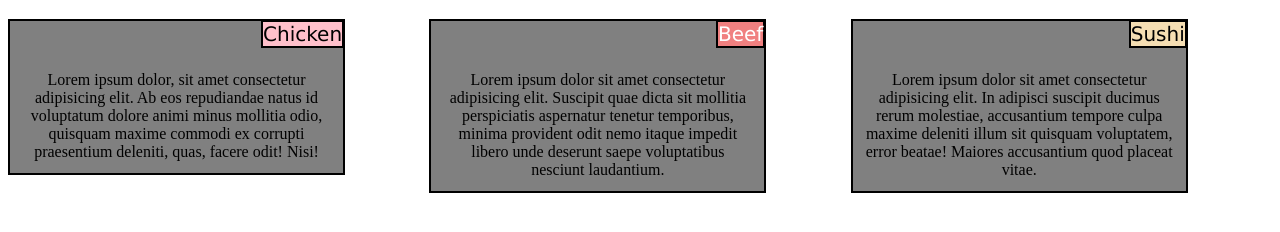
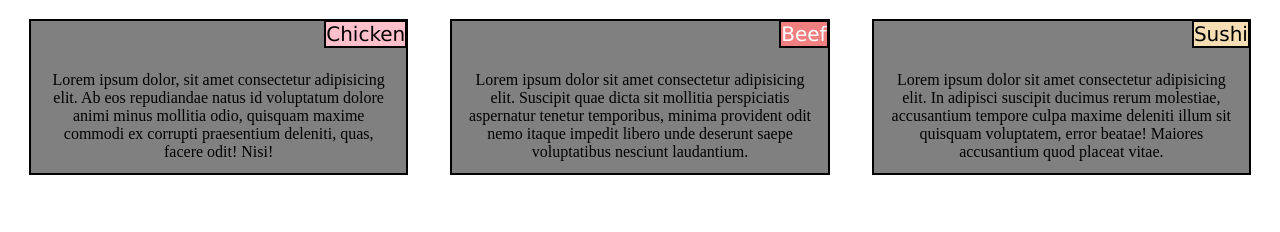
Before and after one commit to laurasierr/Coursera-Modulo2, a plain HTML site: page index.html in a window 1280 px wide. Shown: the part 62-294 px from the top of the page. Drawn offline with Linux system fonts and the light colour scheme.

Commit message:
Arreglos en el diseño

```diff
--- a/css/style.css
+++ b/css/style.css
@@ -21,8 +21,9 @@ h1{
 .section{
     background-color: gray;
     border: 2px solid black;
-    width: 80%;
+    margin-inline: 5%;
     height: max-content;
+    margin-bottom: 5%;
 }
 
 .section-titulo{
```
